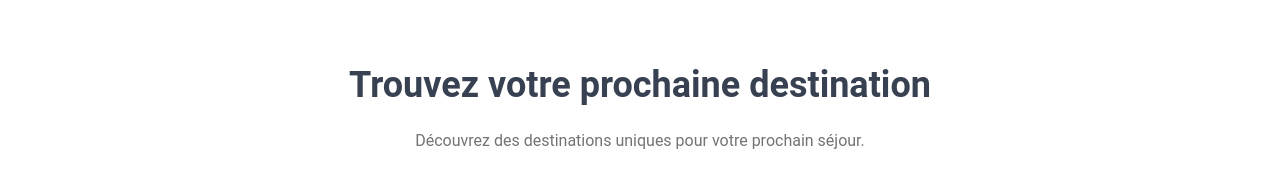
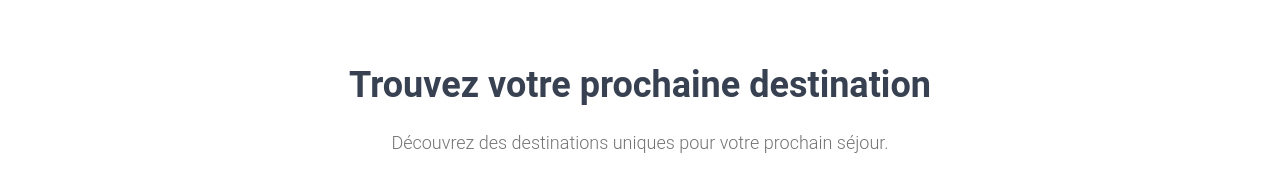
Before and after one commit to JeremieTavares/TP3_TavaresLachapelleJeremie, a website built with Vite: page index.html in a window 1280 px wide. Shown: the part 2940-3130 px from the top of the page. Built offline with nearby package versions, Linux system fonts and the light colour scheme; files whose address does not match are found by name.

Commit message:
updated font-size in featured cities

```diff
--- a/index.html
+++ b/index.html
@@ -1861,7 +1861,11 @@
 			<div class="container mx-auto px-5 mt-20 lg:mt-28">
 				<div class="text-center mb-10">
 					<h2 class="text-4xl font-semibold text-gray-700">Trouvez votre prochaine destination</h2>
-					<p class="text-neutral-500 my-6">Découvrez des destinations uniques pour votre prochain séjour.</p>
+					<p class="text-neutral-500 font-light text-base md:text-lg my-6">Découvrez des destinations uniques
+						pour
+						votre
+						prochain
+						séjour.</p>
 				</div>
 			</div>
 			<div
```
Also changed, not shown: public/css/styles.css.
